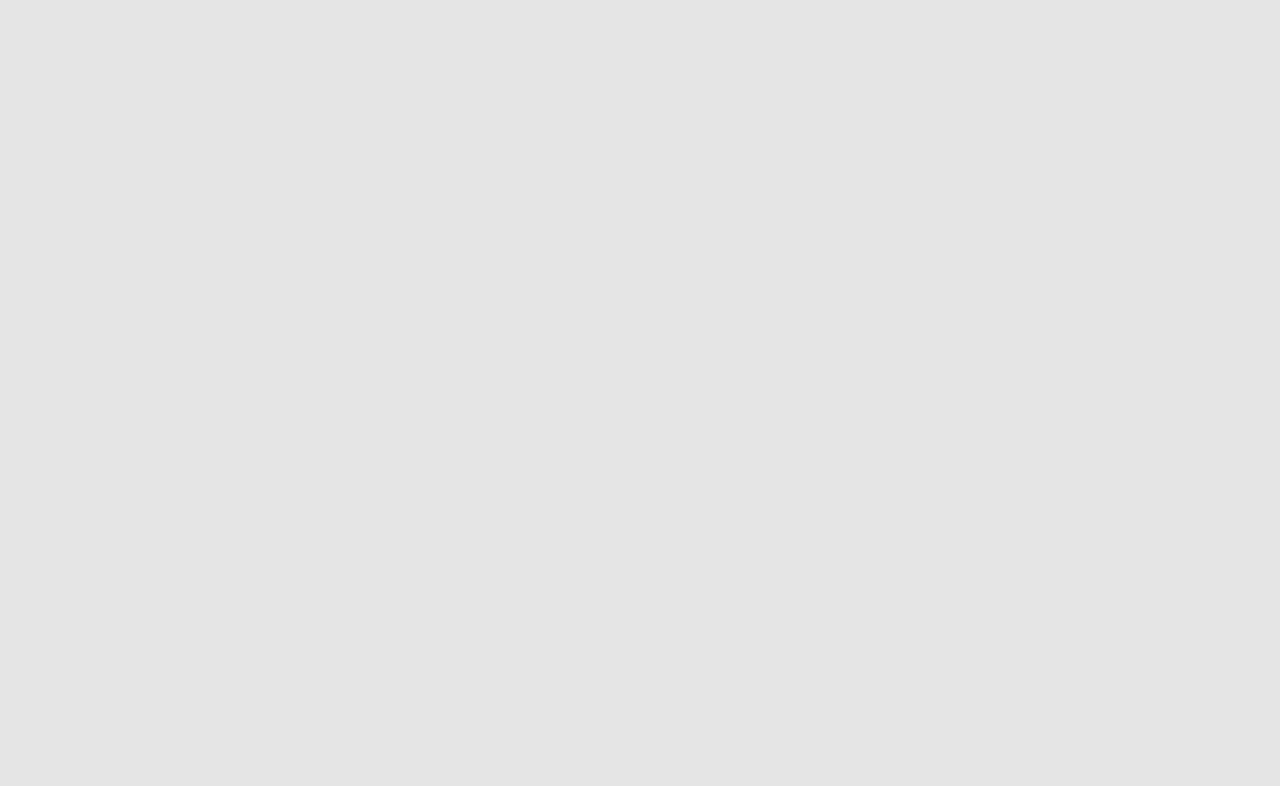
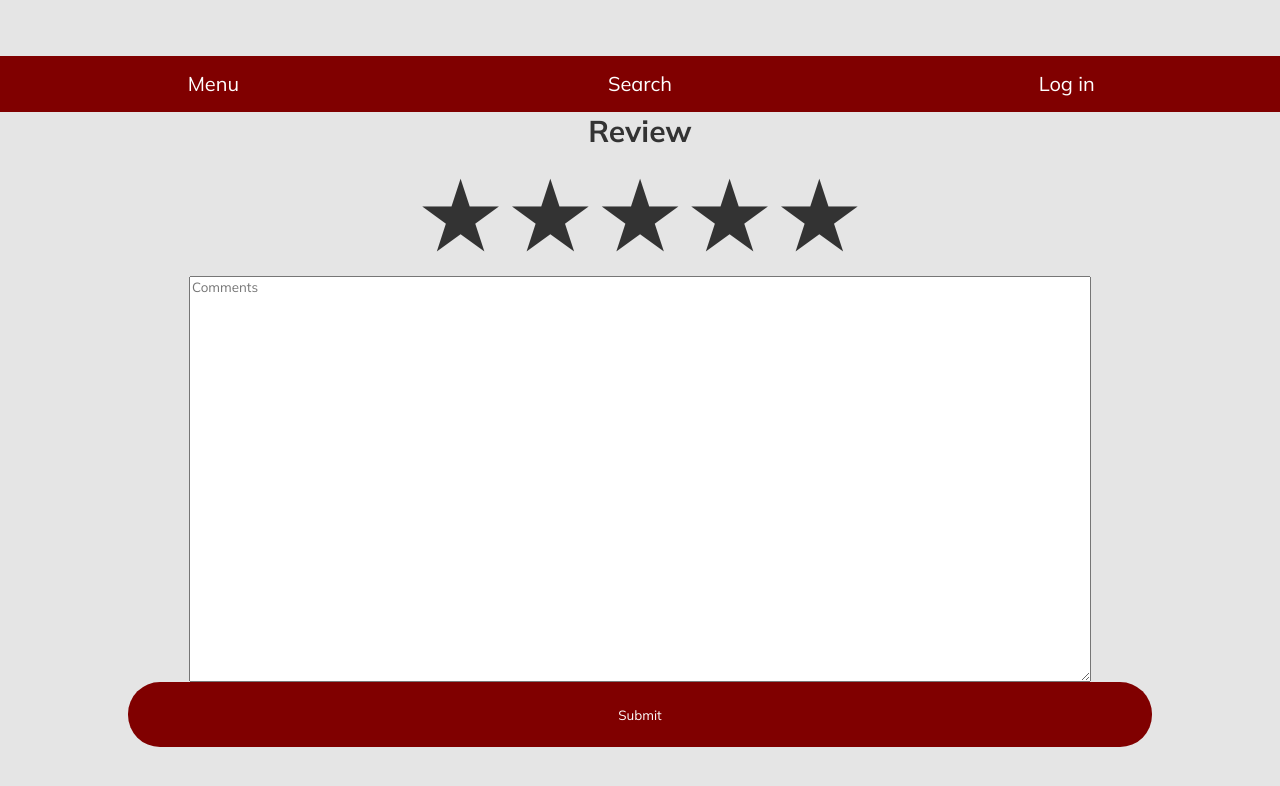
Before and after one commit to EllieJin04/term-project-react, a React (Create React App) app: page /addreview in a window 1280 px wide. Before the commit this address had no page. Shown: the top 786 px of the page. Built offline with nearby package versions, Linux system fonts and the light colour scheme.

Commit message:
addreview page

```diff
--- a/src/AddReview.js
+++ b/src/AddReview.js
@@ -1,9 +1,58 @@
 import React from 'react';
 import {Link} from "react-router-dom"
+import NavBar from './NavBar';
 
 const AddReview = () => {
+    const STAR = String.fromCharCode(9733)
+
+    // there is a better way to do this using react!!
+    // i couldnt get anything to work
+    const onclkgen = (idx) => {
+        return () => {
+            let stars = []
+            for (let i = 0; i < 5; i++) {
+                stars.push(document.getElementById("star" + i))
+            }
+
+            stars.forEach((e) => e.classList.remove("star-red"))
+            stars.forEach((e) => e.classList.add("star-gray"))
+
+            for (let i = 0; i <= idx; i++) {
+                stars[i].classList.remove("star-gray")
+                stars[i].classList.add("star-red")
+            }
+
+            document.getElementById("rating").value = idx
+        }
+    }
+
     return (
-        <div className="main"></div>
+        <div className="main">
+            <NavBar/>
+
+            <div class="flexcenter">
+                <h2>Review</h2>
+            </div>
+
+            <div class="flexcenter">
+                <span onClick={onclkgen(0)} id="star0" class="star-gray">{STAR}</span>
+                <span onClick={onclkgen(1)} id="star1" class="star-gray">{STAR}</span>
+                <span onClick={onclkgen(2)} id="star2" class="star-gray">{STAR}</span>
+                <span onClick={onclkgen(3)} id="star3" class="star-gray">{STAR}</span>
+                <span onClick={onclkgen(4)} id="star4" class="star-gray">{STAR}</span>
+            </div>
+
+            <form>
+                <div class="flexcenter">
+                    <textarea class="textbox" placeholder="Comments"></textarea>
+                    <input name="rating" type='hidden' id="rating"></input>
+                </div>
+
+                <div class="flexcenter">
+                    <button>Submit</button>
+                </div>
+            </form>
+        </div>
     );
 }
 
--- a/src/App.js
+++ b/src/App.js
@@ -5,6 +5,7 @@ import Search from "./Search";
 import Review from "./Review";
 import Login from "./Login";
 import Register from "./Register";
+import AddReview from "./AddReview";
 
 function App() {
   return (
@@ -16,6 +17,7 @@ function App() {
           <Route path="/register" element={<Register />}/>
           <Route path="/search" element={<Search />}/>
           <Route path="/review" element={<Review />}/>
+          <Route path="/addreview" element={<AddReview />}/>
         </Routes>
       </div>
     </Router>
--- a/src/Review.js
+++ b/src/Review.js
@@ -49,6 +49,9 @@ const Review = () => {
 
 }
 
+//TODO formatting
+// switch star and review icon
+// move username to right align
 const DishInfo = (props) => {
     let stars = "";
     for (let i = 0; i < props.stars; i++) {
--- a/src/index.css
+++ b/src/index.css
@@ -182,3 +182,19 @@ a {
 }
 
 /* AddReview */
+
+.star-gray {
+  font-size: 100px;
+}
+
+.star-red{
+  font-size: 100px;
+  color: var(--primary-color);
+}
+
+
+.textbox {
+  width: 70vw;
+  height: 50vh;
+
+}
```
